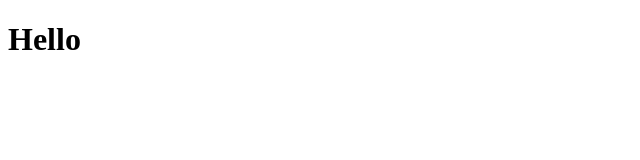
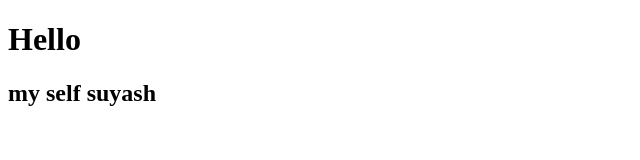
Before and after one commit to Srushti2411/demo, a plain HTML site: page index.html in a window 1280 px wide. Shown: the whole page, without its empty margins (0-640 px from the left). Drawn offline with Linux system fonts and the light colour scheme.

Commit message:
h2 tag added

```diff
--- a/index.html
+++ b/index.html
@@ -7,5 +7,6 @@
 </head>
 <body>
     <h1>Hello </h1>
+    <h2>my self suyash</h2>
 </body>
 </html>
```
